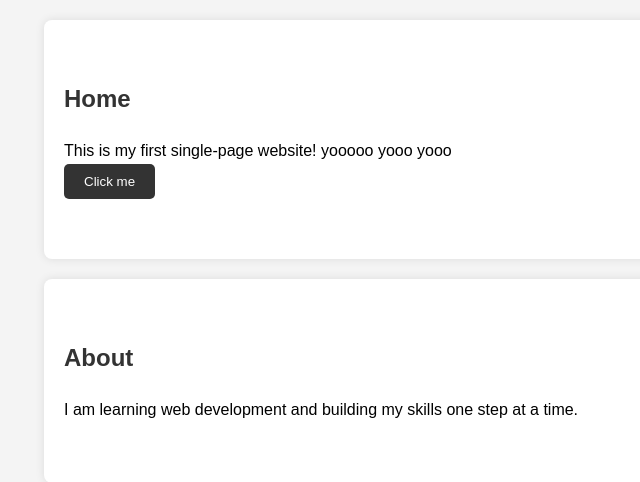
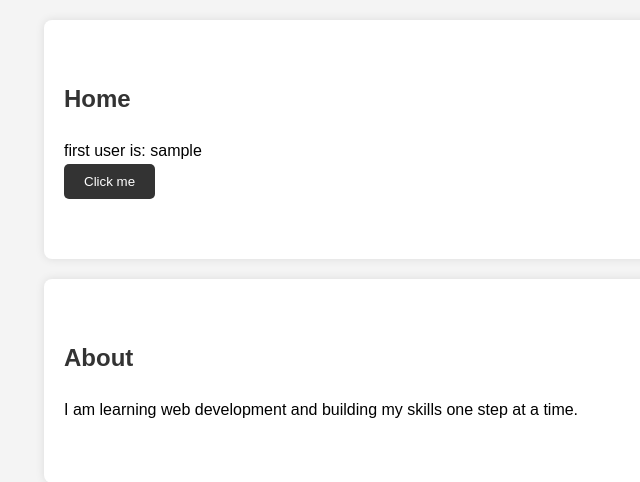
Before and after one commit to sagitab/sela_cloud_basic, a Flask app: template templates/index.html in a window 1280 px wide. Shown: the part 117-599 px from the top of the page, without its empty margins (196-836 px from the left). Run offline with Flask 3, Linux system fonts and the light colour scheme; the template is opened without the code that fills it: most values are stand-ins (such as "Sample title", 1, 10 or a date in 2020).

Commit message:
change port edit app to include DB

```diff
--- a/app.py
+++ b/app.py
@@ -1,11 +1,42 @@
 from flask import Flask, render_template
-
+import mysql.connector
+from mysql.connector import Error
+import os
 
 app = Flask(__name__)
 
+# MySQL connection config from environment variables
+db_config = {
+    "host": os.getenv("DB_HOST"),         # e.g., terraform-xxxx.us-east-1.rds.amazonaws.com
+    "user": os.getenv("DB_USER"),         # e.g., rds_user
+    "password": os.getenv("DB_PASS"),     # your password
+    "database": os.getenv("DB_NAME")      # e.g., your_database_name
+}
+
+def get_first_user_name():
+    """Fetch the first user's name from the users table."""
+    try:
+        connection = mysql.connector.connect(**db_config)
+        if connection.is_connected():
+            cursor = connection.cursor()
+            cursor.execute("SELECT name FROM users ORDER BY id ASC LIMIT 1;")
+            result = cursor.fetchone()
+            if result:
+                return result[0]  # first user's name
+            return None
+    except Error as e:
+        print(f"Error while connecting to MySQL: {e}")
+        return None
+    finally:
+        if 'cursor' in locals():
+            cursor.close()
+        if 'connection' in locals() and connection.is_connected():
+            connection.close()
+
 @app.route("/")
 def home():
-    return render_template("index.html")
+    first_user_name = get_first_user_name()
+    return render_template("index.html", user_name=first_user_name)
 
 @app.errorhandler(404)
 def page_not_found(e):
--- a/requirements.txt
+++ b/requirements.txt
@@ -1,2 +1,3 @@
 Flask==3.1.0
 Werkzeug==3.1.3
+mysql-connector-python==8.1.0
--- a/templates/index.html
+++ b/templates/index.html
@@ -90,7 +90,7 @@
     <main>
         <section id="home">
             <h2>Home</h2>
-            <p>This is my first single-page website! yooooo yooo yooo</p>
+            <p>first user is: {{ user_name }}</p>
             <button id="clickMeBtn">Click me</button>
         </section>
 
```
Also changed, not shown: 1 other file.
